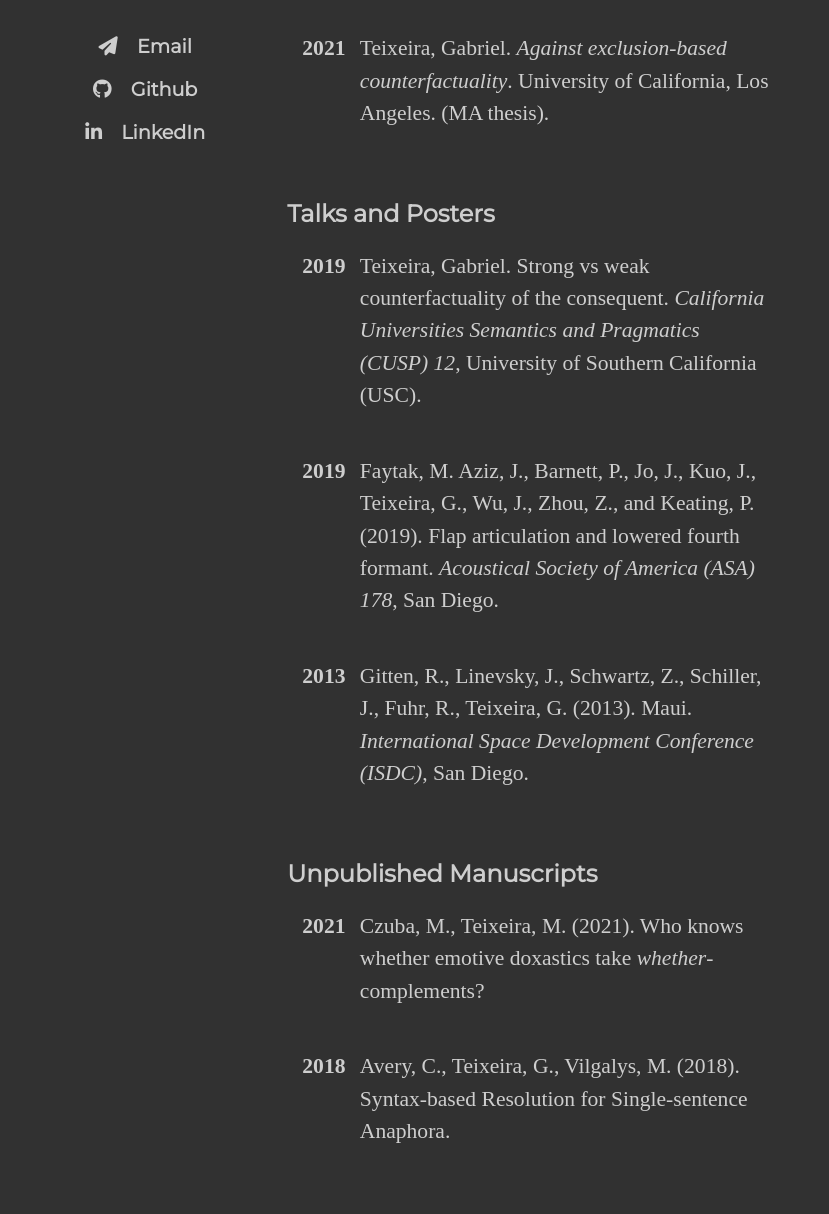
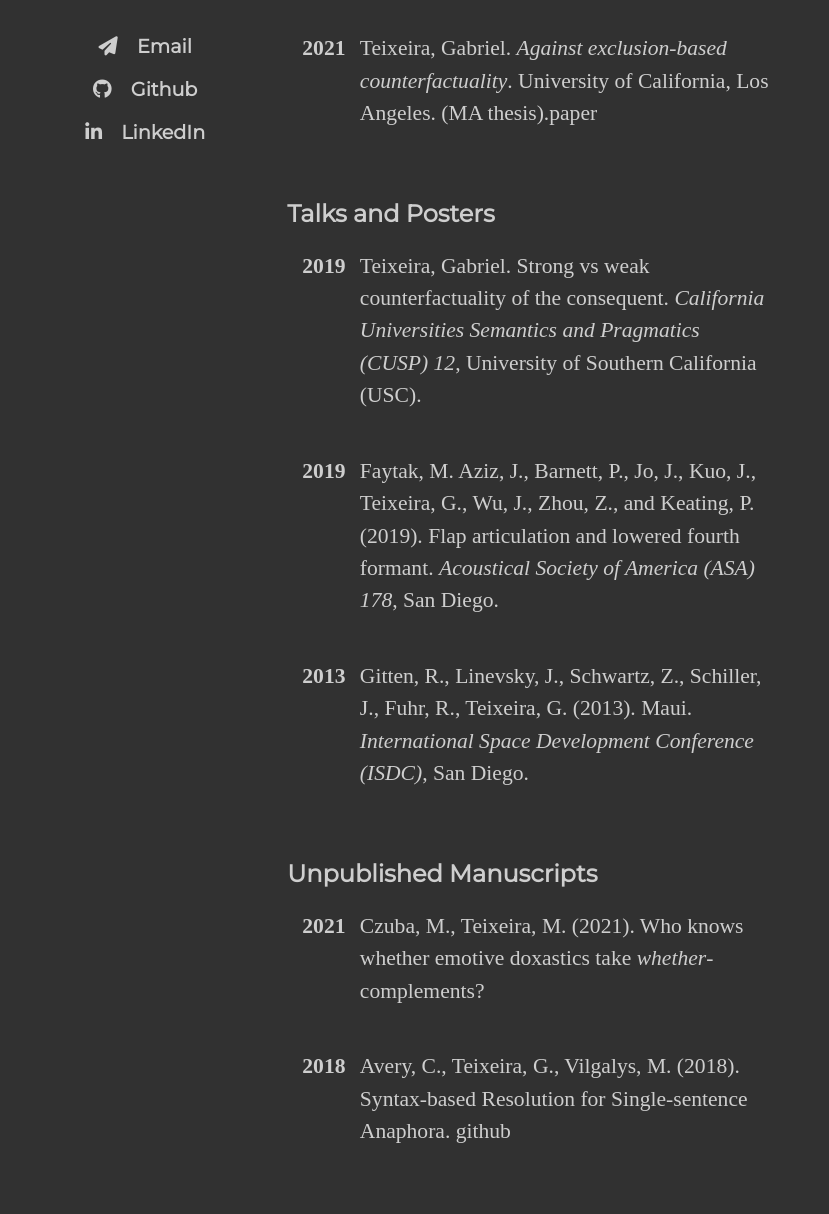
Before and after one commit to miateixeira/miateixeira.github.io, a Jekyll site: the page built from research/index.html, in a window 1280 px wide. Shown: the part 409-1623 px from the top of the page, without its empty margins (226-1055 px from the left). Built offline with Jekyll 4.4.1, drawn with Linux system fonts in a browser that asks for light colours; nearby versions of some CDN libraries.

```diff
--- a/research/index.html
+++ b/research/index.html
@@ -23,7 +23,7 @@ title: Research
     </div><!-- ./bib-year -->
     <div class="bib-info">
       <p>
-        Teixeira, Gabriel. <em>Against exclusion-based counterfactuality</em>. University of California, Los Angeles. (MA thesis).
+        Teixeira, Gabriel. <em>Against exclusion-based counterfactuality</em>. University of California, Los Angeles. (MA thesis).<a href="https://nbviewer.jupyter.org/github/miateixeira/miateixeira.github.io/blob/main/files/Teixeira-MA.pdf" target="_blank">paper</a>
       </p>
     </div><!-- ./bib-info -->
   </div><!-- ./bib-entry -->
@@ -87,7 +87,7 @@ title: Research
     </div><!-- ./bib-year -->
     <div class="bib-info">
       <p>
-        Avery, C., Teixeira, G., Vilgalys, M. (2018). Syntax-based Resolution for Single-sentence Anaphora.
+        Avery, C., Teixeira, G., Vilgalys, M. (2018). Syntax-based Resolution for Single-sentence Anaphora. <a href="https://github.com/cordeliaavery/6875-final">github</a>
       </p>
     </div><!-- ./bib-info -->
   </div><!-- ./bib-entry -->
```
Also changed, not shown: 1 other file.
